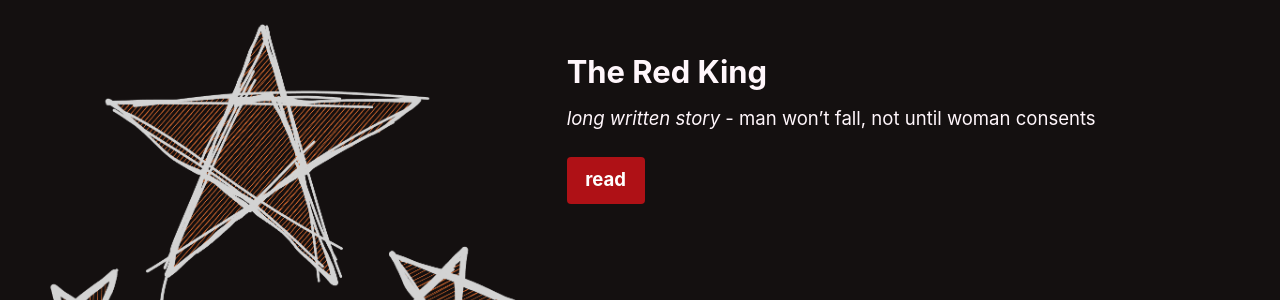
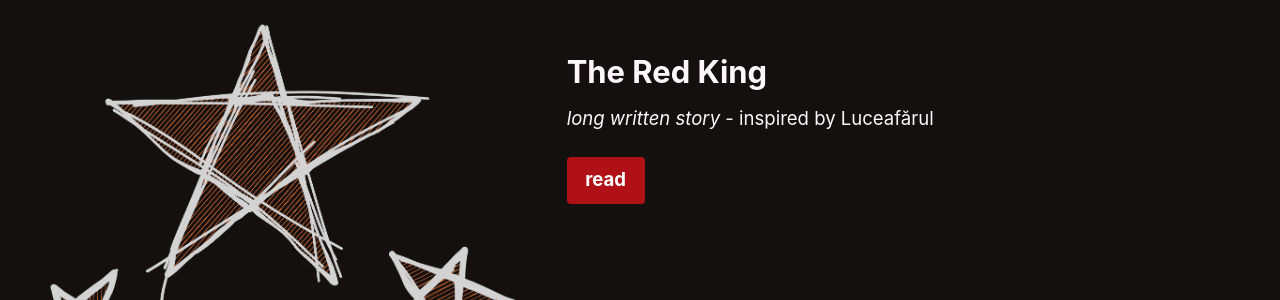
Before and after one commit to kyrie-edelweiss/edelweiss-archive, a Jekyll site: the page built from index.html, in a window 1280 px wide. Shown: the part 508-808 px from the top of the page. Built offline with Jekyll 4.4.1, drawn with Linux system fonts in a browser that asks for light colours; cached includes are drawn as plain includes; the list of posts is cut into pages by our own code.

Commit message:
Update index.html

```diff
--- a/index.html
+++ b/index.html
@@ -12,7 +12,7 @@ intro:
 feature_row1:
   - image_path: /assets/images/RedKingPreview.png
     title: "The Red King"
-    excerpt: "_long written story_ - man won't fall, not until woman consents"
+    excerpt: "_long written story_ - inspired by Luceafărul"
     url: "/red-king-trigger/"
     btn_label: "read"
     btn_class: "btn--primary"
```
